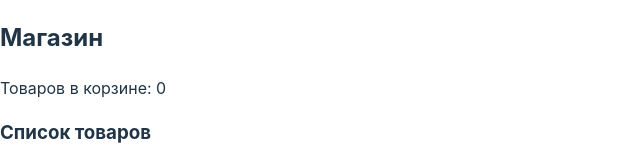
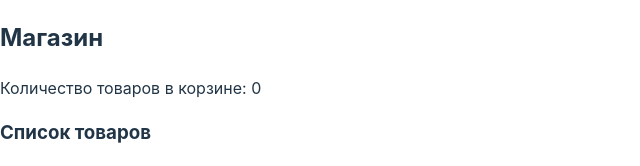
Before and after one commit to CitrusCyber/month5hw, a React (Vite) app in the folder project/: page / in a window 1280 px wide. Shown: the top 166 px of the page, without its empty margins (0-640 px from the left). Built offline with nearby package versions, Linux system fonts and the light colour scheme.

Commit message:
DZ 06 remake

```diff
--- a/project/src/App.jsx
+++ b/project/src/App.jsx
@@ -1,32 +1,22 @@
-import React, { useReducer } from 'react';
+import React from 'react';
+import { Provider } from 'react-redux';
+import store from './components/store.jsx';
 import Navbar from './components/NavBar.jsx';
 import ProductList from './components/ProductList.jsx';
 import Cart from './components/Cart.jsx';
 import productsData from './data/products.json';
 
-const cartReducer = (state, action) => {
-    switch (action.type) {
-        case 'ADD_TO_CART':
-            return [...state, action.payload];
-        default:
-            return state;
-    }
-};
-
 const App = () => {
-    const [cartItems, dispatch] = useReducer(cartReducer, []);
-    const [products] = React.useState(productsData);
-
-    const handleBuyClick = (product) => {
-        dispatch({ type: 'ADD_TO_CART', payload: product });
-    };
+    const products = productsData;
 
     return (
-        <div>
-            <Navbar cartCount={cartItems.length} />
-                <ProductList products={products} onBuyClick={handleBuyClick} />
-                <Cart cartItems={cartItems} />
-        </div>
+        <Provider store={store}>
+            <div>
+                <Navbar />
+                    <ProductList products={products} />
+                    <Cart />
+            </div>
+        </Provider>
     );
 };
 
--- a/project/src/components/Cart.jsx
+++ b/project/src/components/Cart.jsx
@@ -1,14 +1,17 @@
 import React from 'react';
+import { useSelector } from 'react-redux';
 
-const Cart = ({ cartItems }) => {
+const Cart = () => {
+    const cartItems = useSelector((state) => state.cart.items);
+
     return (
         <div>
             <h3>Корзина</h3>
-            {cartItems.map((item) => (
-                <div key={item.id}>
-                    <p>{item.name} - {item.price} руб.</p>
-                </div>
-            ))}
+            <ul>
+                {cartItems.map((item) => (
+                    <li key={item._id}>{item.name} - {item.price}</li>
+                ))}
+            </ul>
         </div>
     );
 };
--- a/project/src/components/NavBar.jsx
+++ b/project/src/components/NavBar.jsx
@@ -1,10 +1,13 @@
 import React from 'react';
+import { useSelector } from 'react-redux';
 
-const Navbar = ({ cartCount }) => {
+const Navbar = () => {
+    const cartItems = useSelector((state) => state.cart.items);
+
     return (
         <div>
             <h2>Магазин</h2>
-            <p>Товаров в корзине: {cartCount}</p>
+            <p>Количество товаров в корзине: {cartItems.length}</p>
         </div>
     );
 };
--- a/project/src/components/ProductList.jsx
+++ b/project/src/components/ProductList.jsx
@@ -1,13 +1,21 @@
 import React from 'react';
+import { useDispatch } from 'react-redux';
+import { addItem } from './cartSlice.jsx';
 
-const ProductList = ({ products, onBuyClick }) => {
+const ProductList = ({ products }) => {
+    const dispatch = useDispatch();
+
+    const handleBuyClick = (product) => {
+        dispatch(addItem(product));
+    };
+
     return (
         <div>
             <h3>Список товаров</h3>
             {products.map((product) => (
                 <div key={product._id}>
                     <p>{product.name} - {product.price} руб.</p>
-                    <button onClick={() => onBuyClick(product)}>Купить</button>
+                    <button onClick={() => handleBuyClick(product)}>Купить</button>
                 </div>
             ))}
         </div>
--- /dev/null
+++ b/project/src/components/cartSlice.jsx
@@ -0,0 +1,19 @@
+import { createSlice } from '@reduxjs/toolkit';
+
+const initialState = {
+    items: [],
+};
+
+export const cartSlice = createSlice({
+    name: 'cart',
+    initialState,
+    reducers: {
+        addItem: (state, action) => {
+            state.items.push(action.payload);
+        },
+    },
+});
+
+export const { addItem } = cartSlice.actions;
+
+export default cartSlice.reducer;
--- /dev/null
+++ b/project/src/components/store.jsx
@@ -0,0 +1,8 @@
+import { configureStore } from '@reduxjs/toolkit';
+import cartReducer from './cartSlice';
+
+export default configureStore({
+    reducer: {
+        cart: cartReducer,
+    },
+});
```
